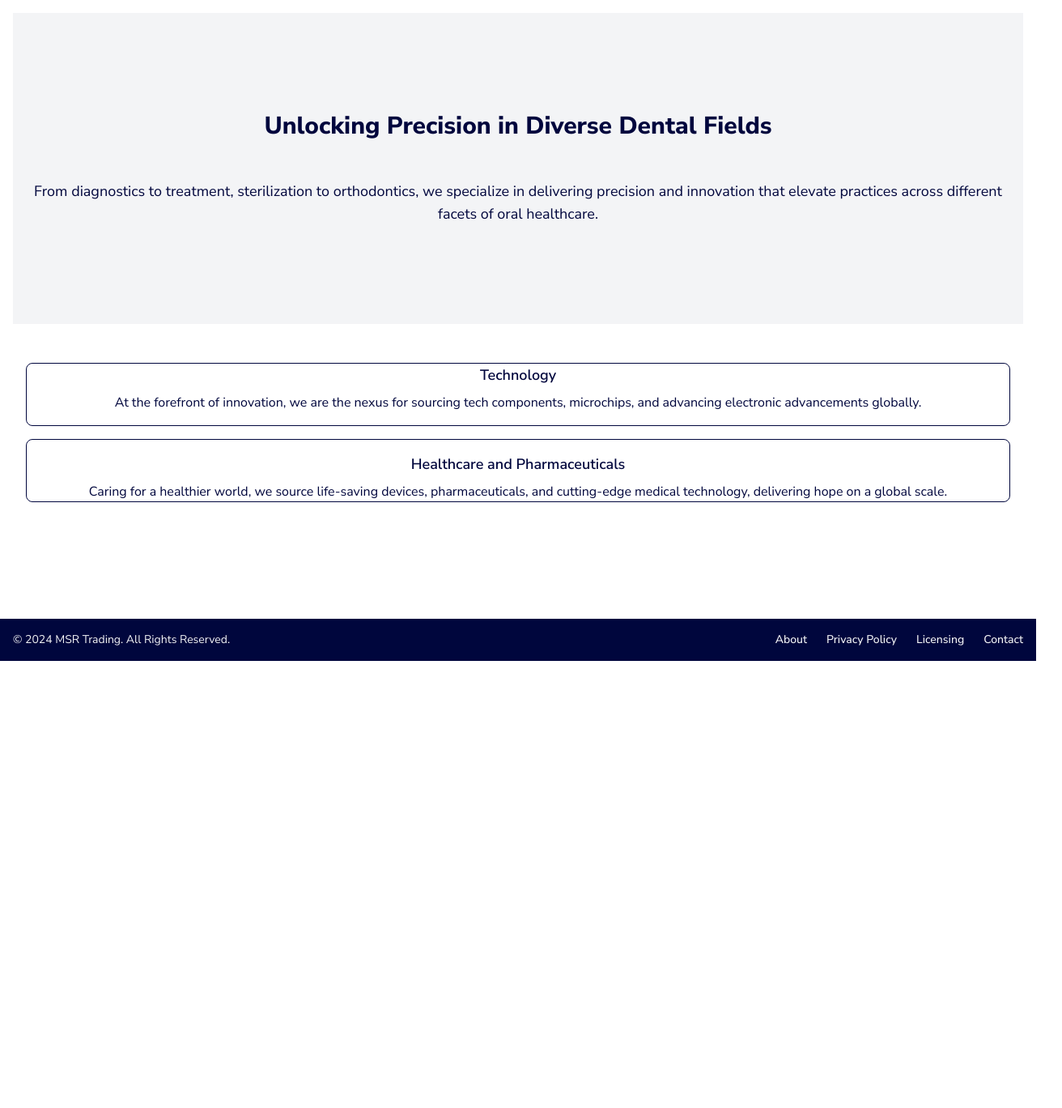
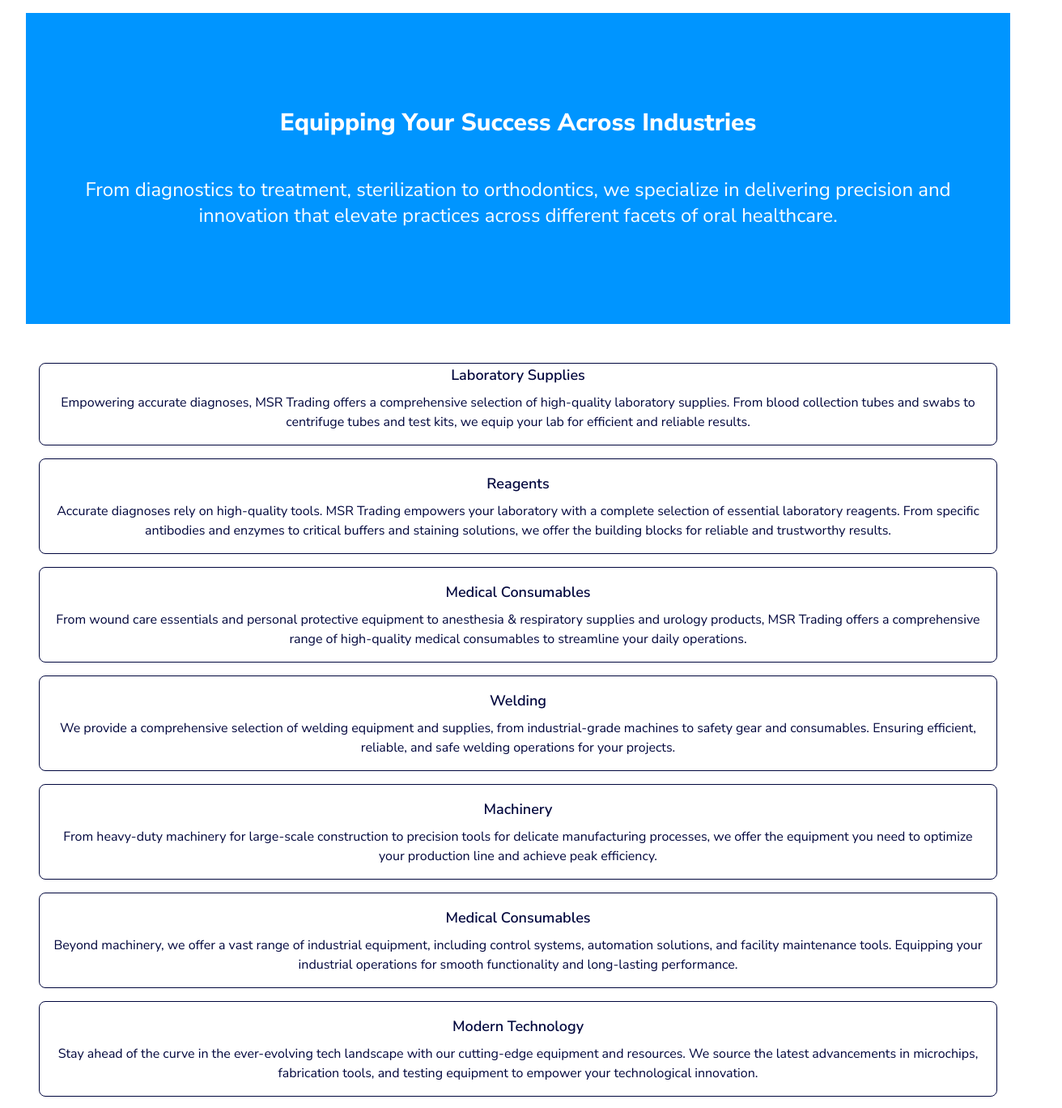
Before and after one commit to musaakhmed/msr-trading, a Next.js app: page /industries in a window 1280 px wide. Shown: the part 80-1448 px from the top of the page at 81% size, 1312 px wide, since content can reach past the window. Before the commit the page ends 896 px from the top, so only its background shows below. Built offline with nearby package versions, Linux system fonts and the light colour scheme.

Commit message:
content: add content to industries data

```diff
--- a/src/app/industries/page.tsx
+++ b/src/app/industries/page.tsx
@@ -1,6 +1,7 @@
 'use client';
 
 import { motion } from 'framer-motion';
+import { Button } from '@/components/ui/button';
 
 interface IndustriesData {
 	name: string;
@@ -12,14 +13,49 @@ interface IndustriesDataArray extends Array<IndustriesData> {}
 
 const areasIndustries: IndustriesDataArray = [
 	{
-		name: 'Technology',
+		name: 'Laboratory Supplies',
 		description:
-			'At the forefront of innovation, we are the nexus for sourcing tech components, microchips, and advancing electronic advancements globally.',
+			'Empowering accurate diagnoses, MSR Trading offers a comprehensive selection of high-quality laboratory supplies. From blood collection tubes and swabs to centrifuge tubes and test kits, we equip your lab for efficient and reliable results. ',
 	},
 	{
-		name: 'Healthcare and Pharmaceuticals',
+		name: 'Reagents',
 		description:
-			'Caring for a healthier world, we source life-saving devices, pharmaceuticals, and cutting-edge medical technology, delivering hope on a global scale.',
+			'Accurate diagnoses rely on high-quality tools. MSR Trading empowers your laboratory with a complete selection of essential laboratory reagents.  From specific antibodies and enzymes to critical buffers and staining solutions, we offer the building blocks for reliable and trustworthy results.',
+	},
+	{
+		name: 'Medical Consumables',
+		description:
+			'From wound care essentials and personal protective equipment to anesthesia & respiratory supplies and urology products, MSR Trading offers a comprehensive range of high-quality medical consumables to streamline your daily operations.',
+	},
+	{
+		name: 'Welding',
+		description:
+			'We provide a comprehensive selection of welding equipment and supplies, from industrial-grade machines to safety gear and consumables. Ensuring efficient, reliable, and safe welding operations for your projects.',
+	},
+	{
+		name: 'Machinery',
+		description:
+			' From heavy-duty machinery for large-scale construction to precision tools for delicate manufacturing processes, we offer the equipment you need to optimize your production line and achieve peak efficiency.',
+	},
+	{
+		name: 'Medical Consumables',
+		description:
+			'Beyond machinery, we offer a vast range of industrial equipment, including control systems, automation solutions, and facility maintenance tools. Equipping your industrial operations for smooth functionality and long-lasting performance.',
+	},
+	{
+		name: 'Modern Technology',
+		description:
+			'Stay ahead of the curve in the ever-evolving tech landscape with our cutting-edge equipment and resources. We source the latest advancements in microchips, fabrication tools, and testing equipment to empower your technological innovation.',
+	},
+	{
+		name: 'Energy and Natural Resources',
+		description:
+			'We offer a comprehensive selection of equipment to empower your energy generation needs, regardless of source. Harness clean energy solutions with our selection of solar panels and wind turbines technology. Maintain reliable and efficient operations extraction, refining, and seamless distribution equipment.',
+	},
+	{
+		name: 'Sustainable Agriculture',
+		description:
+			'Cultivate a sustainable and productive future. We provide advanced farming equipment, including precision planting tools, irrigation systems, and renewable energy solutions. Helping you optimize your agricultural practices while minimizing environmental impact.',
 	},
 ];
 
@@ -50,21 +86,21 @@ const paragraphVars = {
 
 const industries = () => {
 	return (
-		<div className="max-w-screen container mx-auto pb-12 pt-16 lg:px-4 lg:pt-24 ">
-			<section className=" flex h-96 w-full flex-col items-center justify-center gap-12 bg-secondary px-4 text-center">
+		<main className="max-w-screen container mx-auto pb-12 pt-16 lg:pt-24 ">
+			<section className=" mb-12 flex h-96 w-full flex-col items-center justify-center gap-12 bg-accent px-8 text-center text-white">
 				<motion.h1
 					variants={titleVars}
 					initial="initial"
 					animate="animate"
 					className="text-3xl font-extrabold"
 				>
-					Unlocking Precision in Diverse Dental Fields
+					Equipping Your Success Across Industries
 				</motion.h1>
 				<motion.p
 					variants={paragraphVars}
 					initial="initial"
 					animate="animate"
-					className="text-lg"
+					className="text-lg lg:text-xl xl:text-2xl"
 				>
 					From diagnostics to treatment, sterilization to
 					orthodontics, we specialize in delivering precision and
@@ -72,29 +108,26 @@ const industries = () => {
 					oral healthcare.
 				</motion.p>
 			</section>
-			<section className="my-12 mb-24 flex flex-col gap-4 px-4">
+			<section className="container my-12 mb-24 flex flex-col gap-4 px-4">
 				{areasIndustries.map(({ name, description }, index) => (
-					<motion.div
-						initial={{ x: -100, opacity: 0 }}
-						whileInView={{
-							x: 0,
-							opacity: 1,
-							transition: {
-								ease: [0.1, 0.03, 0.5, 0.9],
-								duration: 0.5,
-								delay: 0.25,
-							},
-						}}
-						viewport={{ once: true }}
+					<div
 						key={index}
 						className="rounded-lg border border-primary p-4 text-center first:pt-0 last:pb-0 "
 					>
 						<h2 className="mb-2 text-lg font-semibold">{name}</h2>
 						<p>{description}</p>
-					</motion.div>
+					</div>
 				))}
 			</section>
-		</div>
+			<section className="h-full w-screen bg-accent text-white">
+				<div className="container mx-auto flex flex-col items-center justify-between gap-8 py-16">
+					<p className="text-lg font-semibold lg:text-3xl ">
+						Ready to discuss your specific needs?
+					</p>
+					<Button className="lg:text-xl">Contact Us Today</Button>
+				</div>
+			</section>
+		</main>
 	);
 };
 
```
